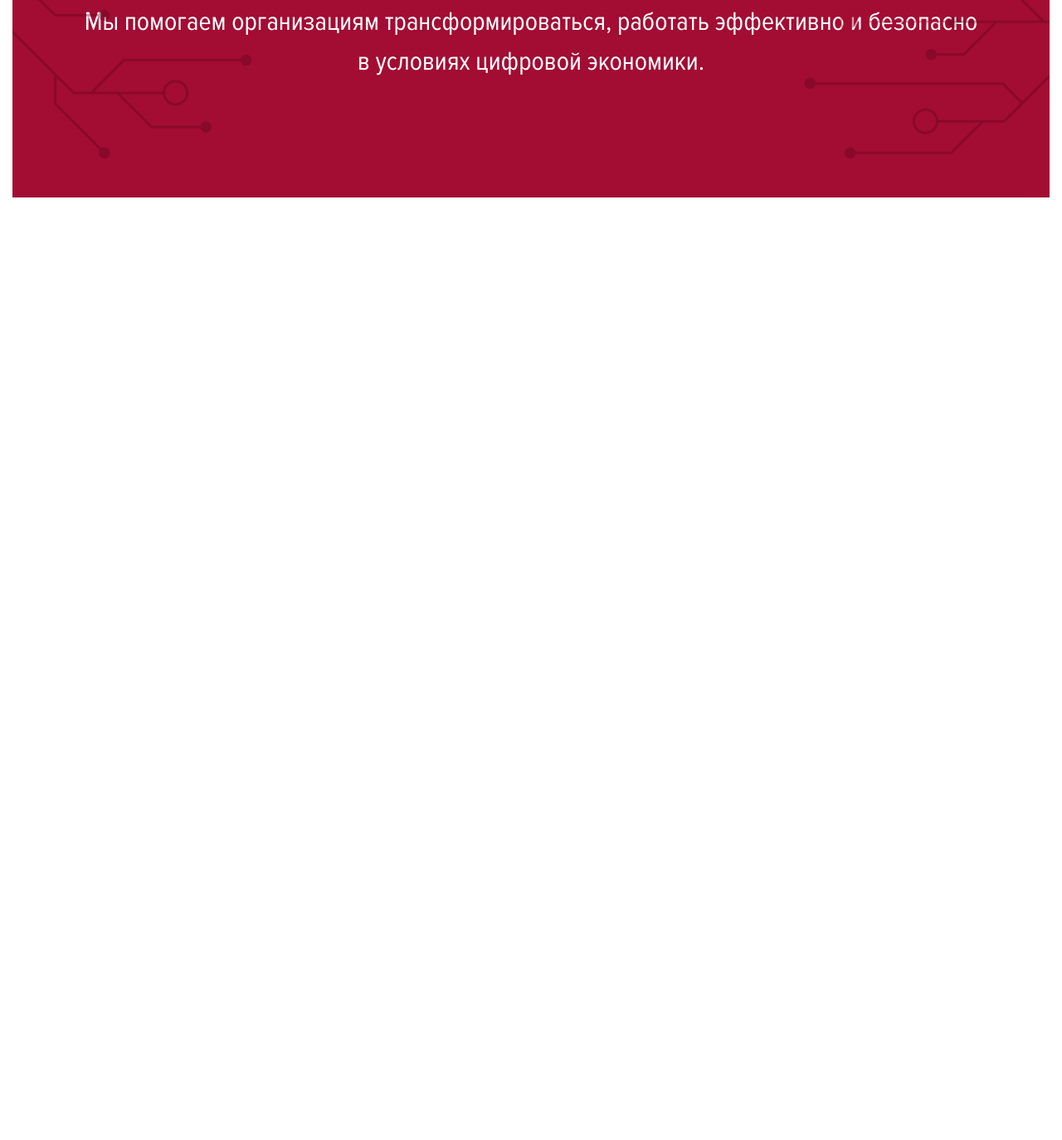
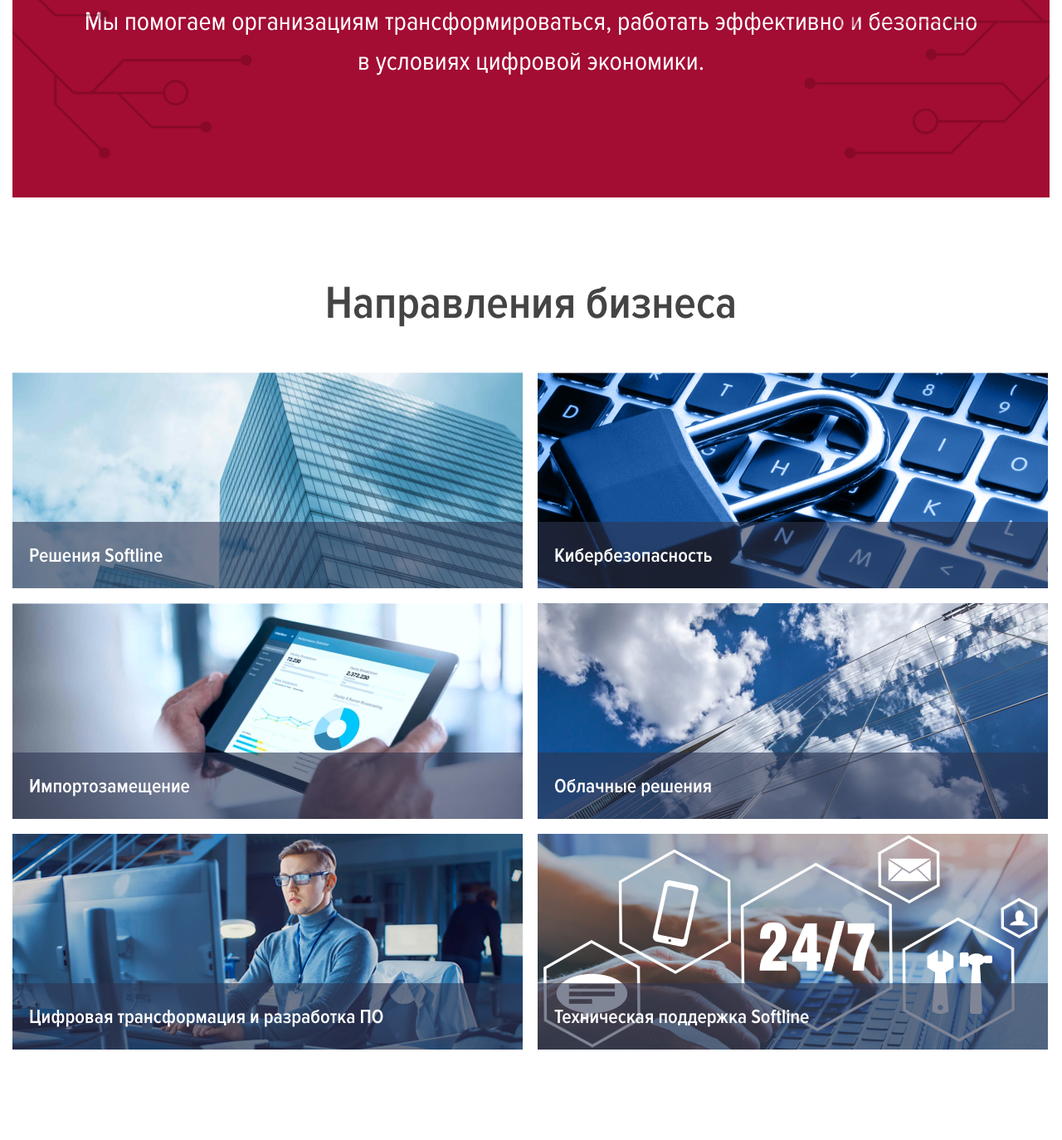
Before and after one commit to FENIXSHIRO/landingtest, a website built with Vite: page index.html in a window 1280 px wide. Shown: the part 2731-4105 px from the top of the page at 83% size. Before the commit the page ends 2969 px from the top, so only its background shows below. Built offline with nearby package versions, Linux system fonts and the light colour scheme.

Commit message:
feat: добавил блок "Направления бизнеса"

```diff
--- a/index.html
+++ b/index.html
@@ -4,7 +4,7 @@
     <meta charset="UTF-8" />
     <meta name="viewport" content="width=device-width, initial-scale=1.0" />
     <title>Vite App</title>
-    <script type="module" src="/src/main.js"></script>
+    <script type="module" src="./src/js/main.js"></script>
   </head>
   <body class="container">
     <div class="header">
@@ -23,7 +23,7 @@
     <div class="banner">
       <div class="banner__container">
         <p class="banner__text">Поставщик услуг цифровой трансформации<br> и кибербезопасности</p>
-        <button class="button">На сайт</button>
+        <button href="https://softline.ru" class="button">На сайт</button>
       </div>
     </div>
     <div class="about-block">
@@ -61,7 +61,45 @@
       </div>
     </div>
     <div class="grid-list">
-
+      <h1 class="grid-list__header">Направления бизнеса</h1>
+      <div class="grid-list__container">
+        <div class="grid-card grid-card_img1">
+          <div class="grid-card__content">
+            <h3 class="grid-card__title">Решения Softline</h3>
+            <p class="grid-card__text">ГК Softline предлагает клиентам собственную линейку оборудования (ПК, серверы, торговое оборудование и проч.), разработку программных продуктов, облачных решений, решений в области информационной безопасности.</p>
+          </div>
+        </div>
+        <div class="grid-card grid-card_img2">
+          <div class="grid-card__content">
+            <h3 class="grid-card__title">Кибербезопасность</h3>
+            <p class="grid-card__text">Softline обладает всеми необходимыми государственными лицензиями для организации проектов по информационной безопасности и аттестации.</p>
+          </div>
+        </div>
+        <div class="grid-card grid-card_img3">
+          <div class="grid-card__content">
+            <h3 class="grid-card__title">Импортозамещение</h3>
+            <p class="grid-card__text">ГК Softline обладает широчайшим портфелем решений и услуг для импортозамещения, включая ПО и оборудование собственного производства.</p>
+          </div>
+        </div>
+        <div class="grid-card grid-card_img4">
+          <div class="grid-card__content">
+            <h3 class="grid-card__title">Облачные решения</h3>
+            <p class="grid-card__text">Softline использует современные облачные решения как российских, так и международных вендоров для масштабирования бизнеса своих клиентов. Подписки, услуги, трансформация.</p>
+          </div>
+        </div>
+        <div class="grid-card grid-card_img5">
+          <div class="grid-card__content">
+            <h3 class="grid-card__title">Цифровая трансформация и разработка ПО</h3>
+            <p class="grid-card__text">Softline использует современные технологи и новые возможности для увеличения производительности бизнеса заказчика. В штате ГК Softline - 2000+ разработчиков, которые трансформируют ПО под нужды конкретного предприятия.</p>
+          </div>
+        </div>
+        <div class="grid-card grid-card_img6">
+          <div class="grid-card__content">
+            <h3 class="grid-card__title">Техническая поддержка Softline</h3>
+            <p class="grid-card__text">200+ инженеров, 24 часа в сутки, 7 дней в неделю, 12 месяцев в году, сервисное партнерство с 30+ мировыми производителями.</p>
+          </div>
+        </div>
+      </div>
     </div>
     <div class="benefits"></div>
     <div class="gallery"></div>
--- /dev/null
+++ b/src/js/main.js
@@ -0,0 +1 @@
+import '../scss/style.scss';
--- a/src/main.js
+++ /dev/null
@@ -1 +0,0 @@
-import './scss/style.scss';
--- a/src/scss/components/_grid-list.scss
+++ b/src/scss/components/_grid-list.scss
@@ -0,0 +1,80 @@
+.grid-list {
+    margin: 100px auto;
+    height: 936px;
+
+    &__header {
+        text-align: center;
+        font-size: 56px;
+        line-height: 100%;
+        margin-top: 0;
+        margin-bottom: 55px;
+    }
+
+    &__container {
+        display: flex;
+        flex-wrap: wrap;
+        gap: 18px;
+    }
+}
+
+.grid-card {
+    position: relative;
+    overflow: hidden;
+    width: 615px;
+    height: 260px;
+
+    &__content {
+        position: absolute;
+        bottom: -180px;
+        left: 0;
+        width: 615px;
+        height: 260px;
+        background-color: rgba($color: #2d3653, $alpha: 0.6);
+        padding-left: 20px;
+        padding-top: 5px;
+        transition: bottom 0.4s ease;
+    }
+
+    &:hover &__content {
+        bottom: 0;
+    }
+
+    &__title {
+        font-size: 24px;
+        line-height: 100%;
+        color: white;
+    }
+
+    &__text {
+        font-family: 'proxima-nova-condensed-regular';
+        font-size: 17px;
+        line-height: 140%;
+        color: white;
+        max-width: 480px;
+    }
+
+    &_img1 {
+        background-image: url("/img/grid1.png");
+        background-size: cover;
+    }
+    &_img2 {
+        background-image: url("/img/grid2.png");
+        background-size: cover;
+    }
+    &_img3 {
+        background-image: url("/img/grid3.png");
+        background-size: cover;
+    }
+    &_img4 {
+        background-image: url("/img/grid4.png");
+        background-size: cover;
+    }
+    &_img5 {
+        background-image: url("/img/grid5.png");
+        background-size: cover;
+    }
+    &_img6 {
+        background-image: url("/img/grid6.png");
+        background-size: cover;
+    }
+}
```
Also changed, not shown: public/img/grid1.png (added), public/img/grid2.png (added), public/img/grid3.png (added), public/img/grid4.png (added), public/img/grid5.png (added), public/img/grid6.png (added).
